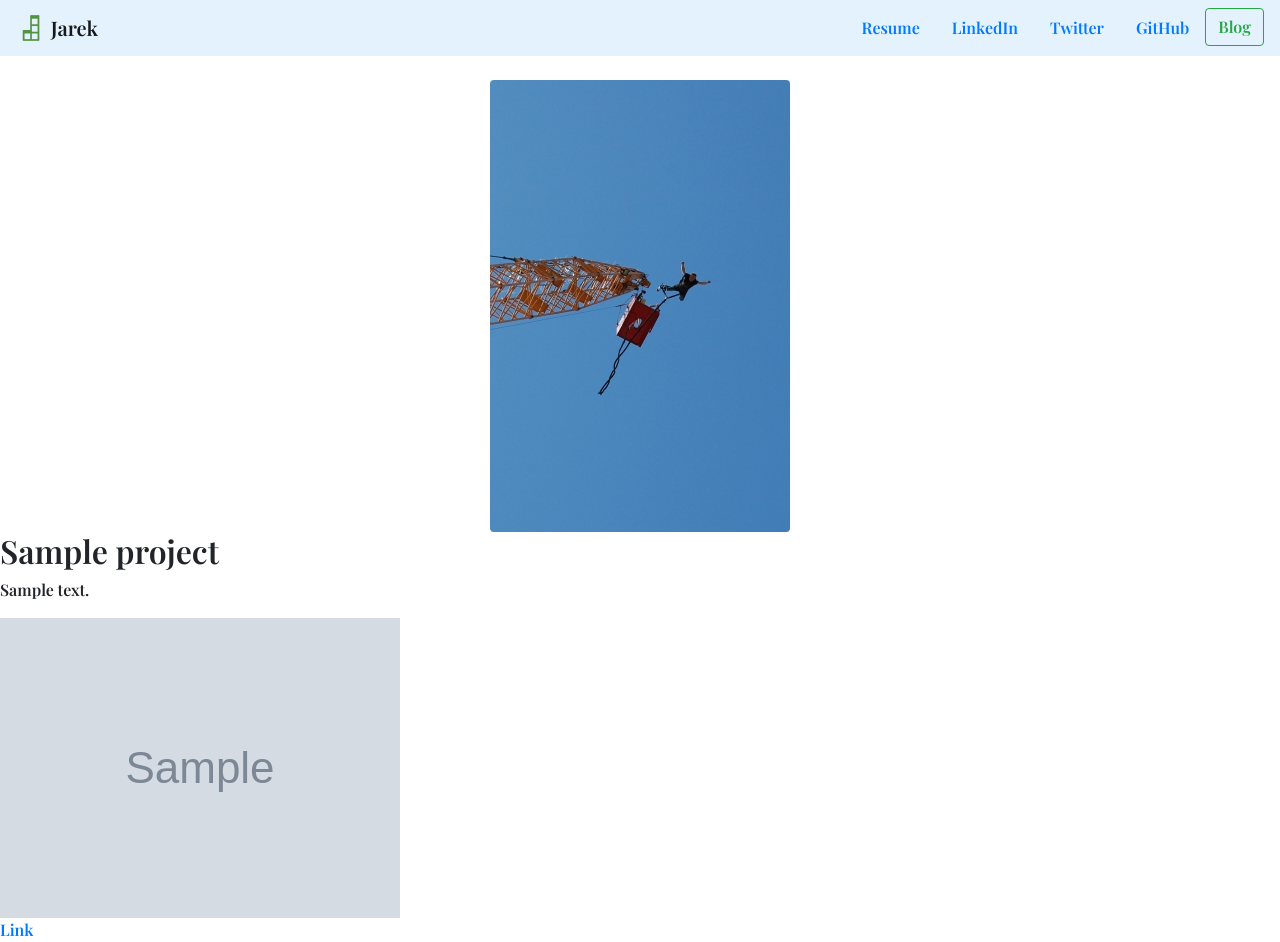
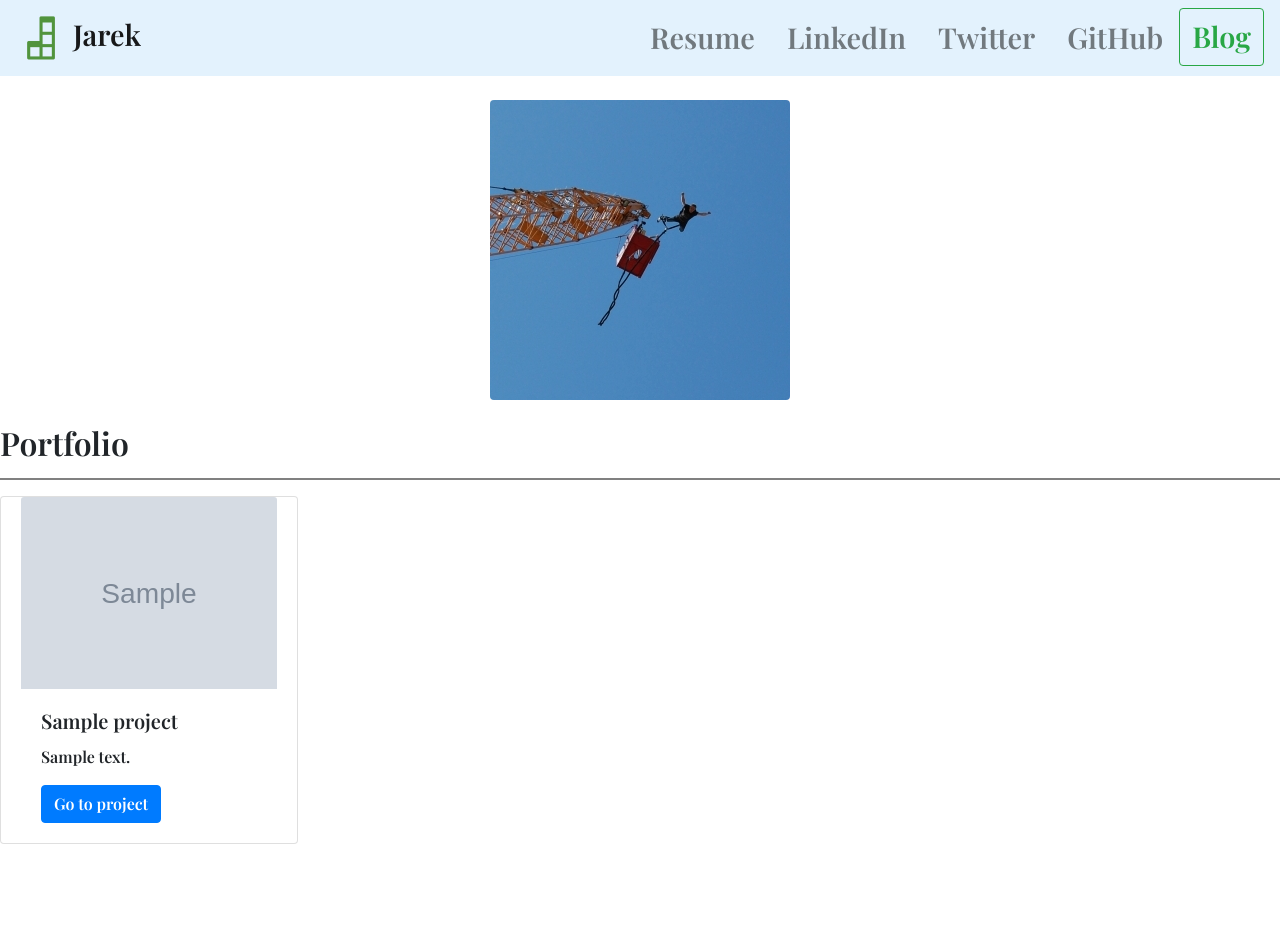
Before and after one commit to jkk84/django_personal_portfolio, a Django app: page / in a window 1280 px wide. After the commit the page ends 844 px from the top, so only its background shows below. Run offline with Django 3.2, Linux system fonts and the light colour scheme; tables that the repository leaves empty hold one stand-in row (values such as "Sample post"); grey boxes marked "Sample" are stand-in pictures; some libraries are stand-ins or nearby versions.

```diff
--- a/portfolio/static/portfolio/custom.css
+++ b/portfolio/static/portfolio/custom.css
@@ -13,3 +13,38 @@ body {
     #blogdetailtitle {
         font-size: 5rem;
     }
+
+.navbar .nav-link {
+    color: rgba(0,0,0,.5) !important;
+}
+
+.navbar .nav-link:hover {
+    color: rgb(40,167,69) !important;
+}
+
+.portfoliohr {
+    height:2px;
+    border-width:0;
+    color:gray;
+    background-color:gray;
+}
+
+.nav a {
+    font-size: 1.8em !important;
+}
+
+.nav button {
+    font-size: 1.8em !important;
+}
+
+.navbar-brand {
+    font-size: 1.8em !important;
+}
+
+.card {
+    padding-left: 20px;
+    padding-right: 20px;
+    margin: 0 auto; /* Added */
+    float: none; /* Added */
+    margin-bottom: 10px; /* Added */
+}
--- a/portfolio/templates/portfolio/base.html
+++ b/portfolio/templates/portfolio/base.html
@@ -21,7 +21,7 @@
 <body>
 <nav class="navbar navbar-light sticky-top" style="background-color: #e3f2fd;">
     <a class="navbar-brand" href="{% url 'home' %}">
-        <img src="{% static 'portfolio/logo.png' %}" width="30" height="30" class="d-inline-block align-top" alt="">
+        <img src="{% static 'portfolio/logo.png' %}" width="50" height="50" class="d-inline-block align-top" alt="">
         Jarek
     </a>
     <ul class="nav nav-pills justify-content-end ml-auto">
--- a/portfolio/templates/portfolio/home.html
+++ b/portfolio/templates/portfolio/home.html
@@ -5,18 +5,27 @@
 {% load static %}
 
 <br>
+<img class="rounded mx-auto d-block" src="{% static 'portfolio/me.jpg' %}">
+<br>
 
-<img class="rounded mx-auto d-block" src="{% static 'portfolio/me.jpg' %}">
+<h2>Portfolio</h2>
+<hr class="portfoliohr">
 
+<div class="row row-cols-1 row-cols-md-4">
 {% for project in projects %}
-
-<h2>{{ project.title }}</h2>
-<p>{{ project.description }}</p>
-<img src="{{ project.image.url }}">
-{% if project.url %}
-<br><a href="{{ project.url }}">Link</a>
-{% endif %}
-
+<div class="col mb-4">
+    <div class="card">
+      <img src="{{ project.image.url }}" class="card-img-top" alt="{{ project.title }}">
+      <div class="card-body">
+        <h5 class="card-title">{{ project.title }}</h5>
+        <p class="card-text">{{ project.description }}</p>
+        {% if project.url %}
+        <a href="{{ project.url }}" class="btn btn-primary" target="_blank">Go to project</a>
+        {% endif %}
+      </div>
+    </div>
+</div>
 {% endfor %}
+</div>
 
 {% endblock %}
```
Also changed, not shown: blog/templates/blog/all_blogs.html (+11 -5 lines), portfolio/static/portfolio/me.jpg.
